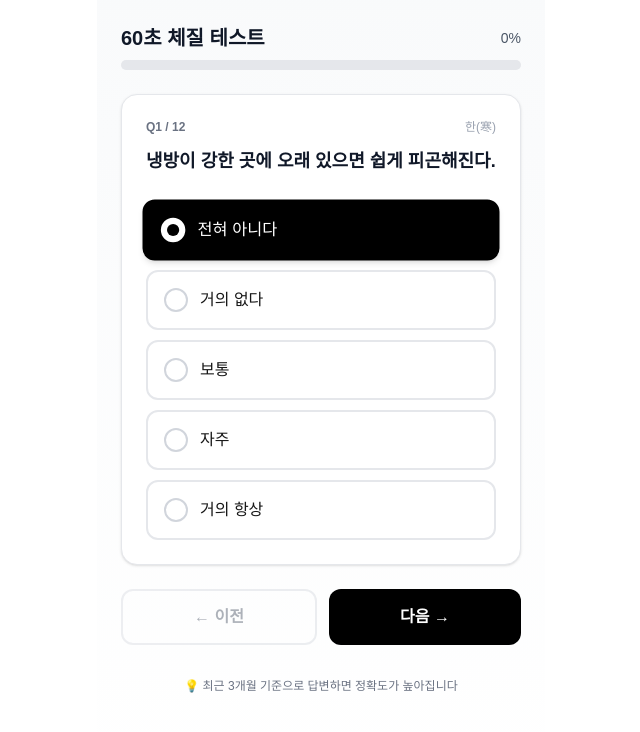
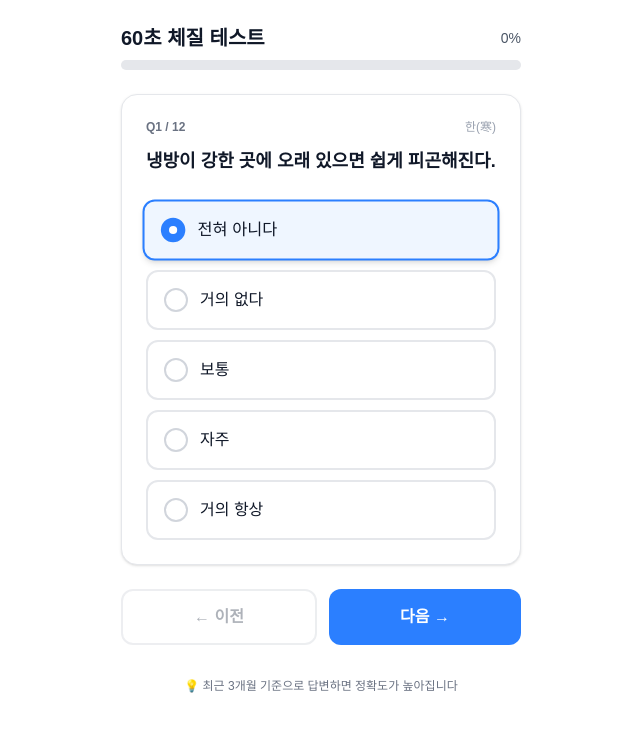
Before and after one commit to Viroute/hanyeol, a Next.js app: page /short in a window 1280 px wide. Both pictures are taken after a click on the button "전혀 아니다". Shown: the top 732 px of the page, without its empty margins (319-959 px from the left). Built offline with nearby package versions, Linux system fonts and the light colour scheme.

Commit message:
feat: add dark mode support

```diff
--- a/src/app/short/page.tsx
+++ b/src/app/short/page.tsx
@@ -36,16 +36,16 @@ export default function ShortSurveyPage() {
   }
 
   return (
-    <main className="min-h-screen p-6 max-w-md mx-auto bg-gradient-to-b from-gray-50 to-white">
+    <main className="min-h-screen p-6 max-w-md mx-auto bg-white dark:bg-gray-950">
       {/* 헤더 */}
       <div className="mb-6">
         <div className="flex items-center justify-between mb-2">
-          <h1 className="text-xl font-bold text-gray-900">60초 체질 테스트</h1>
-          <div className="text-sm text-gray-600">{progress}%</div>
+          <h1 className="text-xl font-bold text-gray-900 dark:text-gray-100">60초 체질 테스트</h1>
+          <div className="text-sm text-gray-600 dark:text-gray-400">{progress}%</div>
         </div>
 
         {/* 프로그레스 바 */}
-        <div className="h-2.5 rounded-full bg-gray-200 overflow-hidden">
+        <div className="h-2.5 rounded-full bg-gray-200 dark:bg-gray-800 overflow-hidden">
           <div
             className="h-full rounded-full bg-gradient-to-r from-blue-500 to-purple-500 transition-all duration-300"
             style={{ width: `${progress}%` }}
@@ -54,19 +54,19 @@ export default function ShortSurveyPage() {
       </div>
 
       {/* 질문 카드 */}
-      <div className="rounded-2xl border border-gray-200 bg-white p-6 shadow-sm mb-6">
+      <div className="rounded-2xl border border-gray-200 dark:border-gray-700 bg-white dark:bg-gray-900 p-6 shadow-sm mb-6">
         <div className="flex items-center justify-between mb-3">
-          <div className="text-xs font-semibold text-gray-500">
+          <div className="text-xs font-semibold text-gray-500 dark:text-gray-400">
             Q{idx + 1} / {SHORT_QUESTIONS.length}
           </div>
-          <div className="text-xs text-gray-400">
+          <div className="text-xs text-gray-400 dark:text-gray-500">
             {q.axis === "C" ? "한(寒)" :
              q.axis === "H" ? "열(熱)" :
              q.axis === "D" ? "조(燥)" : "습(濕)"}
           </div>
         </div>
 
-        <div className="text-lg font-semibold leading-relaxed text-gray-900 mb-6">
+        <div className="text-lg font-semibold leading-relaxed text-gray-900 dark:text-gray-100 mb-6">
           {q.text}
         </div>
 
@@ -80,21 +80,23 @@ export default function ShortSurveyPage() {
                 className={[
                   "w-full text-left rounded-xl border-2 p-4 transition-all duration-200",
                   isSelected
-                    ? "border-black bg-black text-white shadow-md scale-[1.02]"
-                    : "border-gray-200 hover:border-gray-300 hover:bg-gray-50",
+                    ? "border-blue-500 dark:border-blue-400 bg-blue-50 dark:bg-blue-900/30 shadow-md scale-[1.02]"
+                    : "border-gray-200 dark:border-gray-700 hover:border-gray-300 dark:hover:border-gray-600 hover:bg-gray-50 dark:hover:bg-gray-800",
                 ].join(" ")}
                 onClick={() => setAnswers((a) => ({ ...a, [q.id]: v }))}
               >
                 <div className="flex items-center gap-3">
                   <div className={[
                     "w-6 h-6 rounded-full border-2 flex items-center justify-center transition-colors",
-                    isSelected ? "border-white bg-white" : "border-gray-300"
+                    isSelected
+                      ? "border-blue-500 dark:border-blue-400 bg-blue-500 dark:bg-blue-400"
+                      : "border-gray-300 dark:border-gray-600"
                   ].join(" ")}>
                     {isSelected && (
-                      <div className="w-3 h-3 rounded-full bg-black" />
+                      <div className="w-2 h-2 rounded-full bg-white" />
                     )}
                   </div>
-                  <span className="font-medium">{lb}</span>
+                  <span className="font-medium text-gray-900 dark:text-gray-100">{lb}</span>
                 </div>
               </button>
             );
@@ -105,7 +107,7 @@ export default function ShortSurveyPage() {
       {/* 네비게이션 버튼 */}
       <div className="flex gap-3">
         <button
-          className="flex-1 rounded-xl border-2 border-gray-300 py-3.5 font-semibold text-gray-700 disabled:opacity-40 disabled:cursor-not-allowed hover:bg-gray-50 transition-colors"
+          className="flex-1 rounded-xl border-2 border-gray-300 dark:border-gray-600 py-3.5 font-semibold text-gray-700 dark:text-gray-300 disabled:opacity-40 disabled:cursor-not-allowed hover:bg-gray-50 dark:hover:bg-gray-800 transition-colors"
           disabled={idx === 0}
           onClick={() => setIdx((i) => Math.max(0, i - 1))}
         >
@@ -114,7 +116,7 @@ export default function ShortSurveyPage() {
 
         {idx < SHORT_QUESTIONS.length - 1 ? (
           <button
-            className="flex-1 rounded-xl bg-black text-white py-3.5 font-semibold disabled:opacity-40 disabled:cursor-not-allowed hover:bg-gray-800 transition-colors"
+            className="flex-1 rounded-xl bg-blue-500 dark:bg-blue-600 text-white py-3.5 font-semibold disabled:opacity-40 disabled:cursor-not-allowed hover:bg-blue-600 dark:hover:bg-blue-700 transition-colors"
             disabled={!canNext}
             onClick={() => setIdx((i) => i + 1)}
           >
@@ -122,7 +124,7 @@ export default function ShortSurveyPage() {
           </button>
         ) : (
           <button
-            className="flex-1 rounded-xl bg-gradient-to-r from-blue-500 to-purple-500 text-white py-3.5 font-semibold disabled:opacity-40 disabled:cursor-not-allowed hover:from-blue-600 hover:to-purple-600 transition-all shadow-lg"
+            className="flex-1 rounded-xl bg-gradient-to-r from-blue-500 to-purple-500 dark:from-blue-600 dark:to-purple-600 text-white py-3.5 font-semibold disabled:opacity-40 disabled:cursor-not-allowed hover:from-blue-600 hover:to-purple-600 dark:hover:from-blue-700 dark:hover:to-purple-700 transition-all shadow-lg"
             disabled={!canNext || isSubmitting}
             onClick={handleSubmit}
           >
@@ -132,7 +134,7 @@ export default function ShortSurveyPage() {
       </div>
 
       {/* 하단 안내 */}
-      <div className="mt-8 text-center text-xs text-gray-500 leading-relaxed">
+      <div className="mt-8 text-center text-xs text-gray-500 dark:text-gray-400 leading-relaxed">
         💡 최근 3개월 기준으로 답변하면 정확도가 높아집니다
       </div>
     </main>
```
